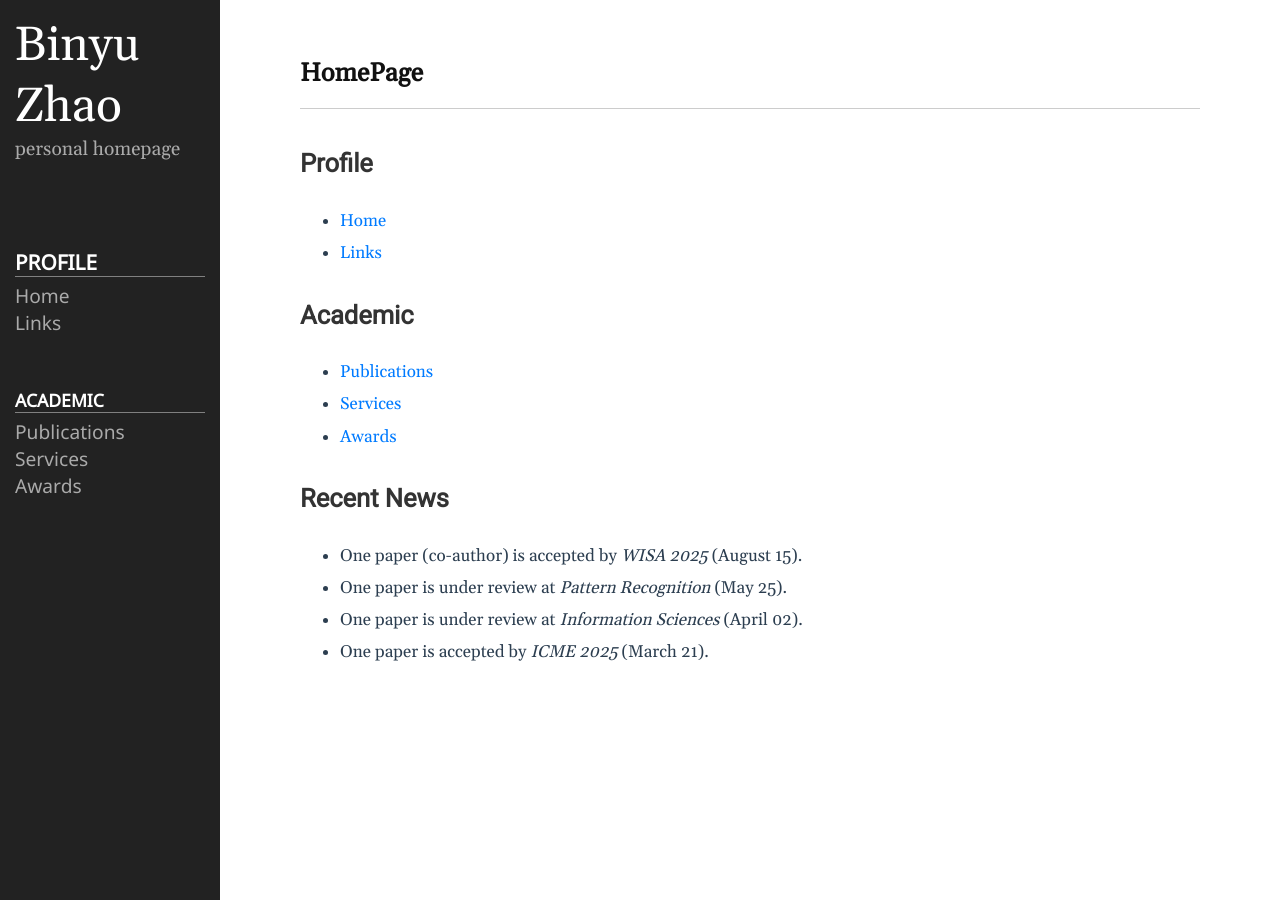
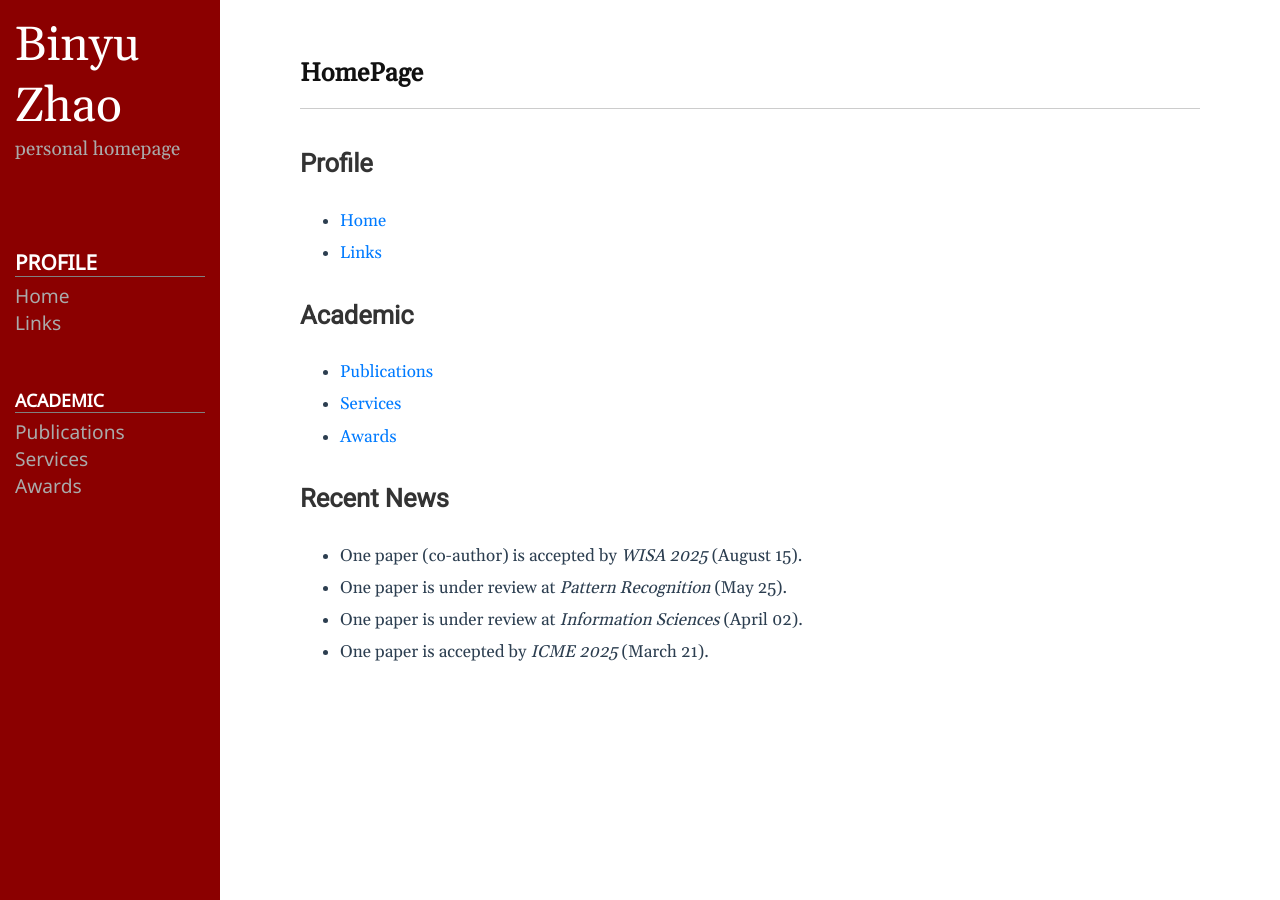
Before and after one commit to byzhaoAI/byzhaoAI.github.io, a Jekyll site: the page built from index.md, in a window 1280 px wide. Built offline with Jekyll 4.4.1, drawn with Linux system fonts in a browser that asks for light colours.

Commit message:
sidebar color update

```diff
--- a/public/css/style.css
+++ b/public/css/style.css
@@ -98,7 +98,7 @@ code {
 	flex: 0 0 220px;
 	padding: 15px;
 	z-index: 1;
-	background-color: #222;
+	background-color: #8B0000;
 	color: #fff;
 }
 
```
